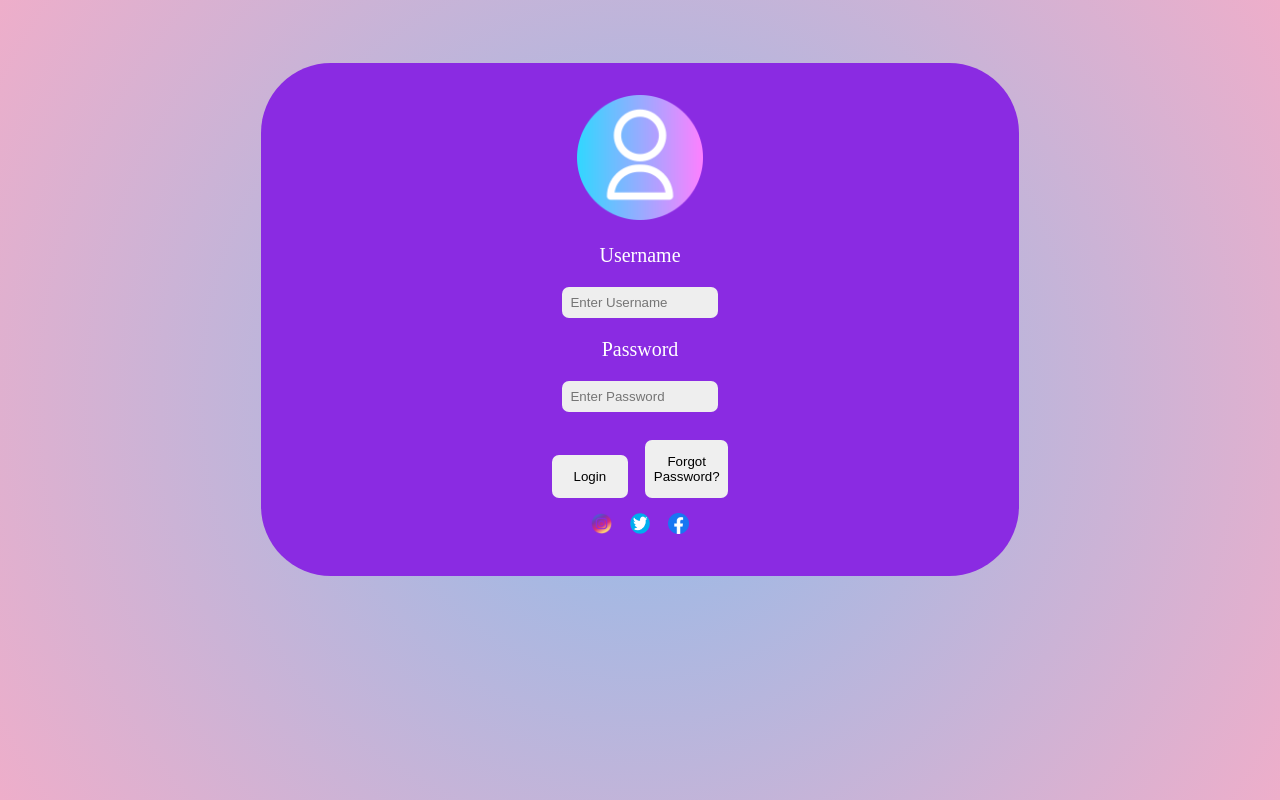
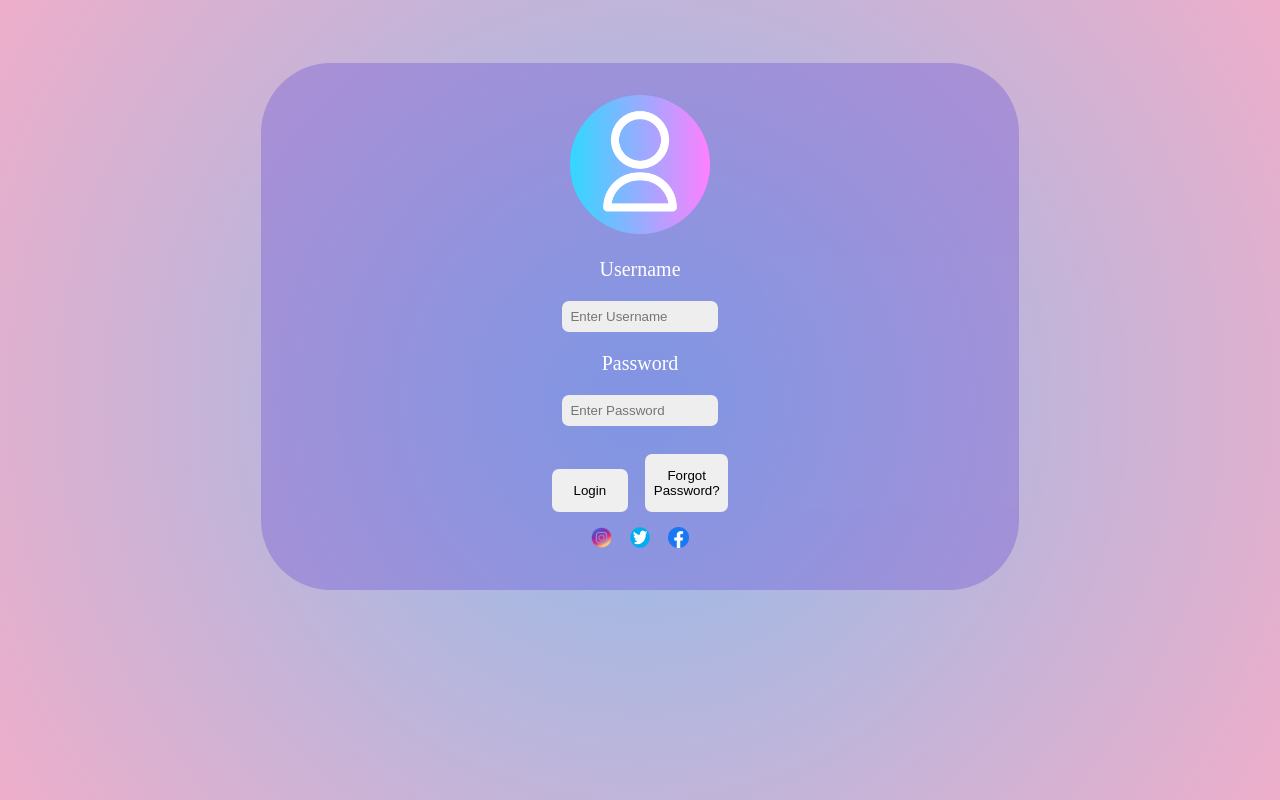
Before and after one commit to ervincolo/Login-Page, a plain HTML site: page index.html in a window 1280 px wide. Drawn offline with Linux system fonts and the light colour scheme.

Commit message:
Update main.css

```diff
--- a/main.css
+++ b/main.css
@@ -14,7 +14,7 @@ body {
 
  #logo {
 
-   width: 18%;
+   width: 20%;
   }
 
  input {
@@ -37,8 +37,8 @@ body {
      margin: 5% 20% 5% 20%; /* Top,right,bottom,left*/
      padding: 2.5%;
      border-radius: 70px;
-     background-color: blueviolet;
-    display: block;
+     background-color: rgb(93, 63, 211,30% );  /* % = opacity level, 100% max*/
+     display: block;
  }
 
  .sign-register-buttons-container {
```
